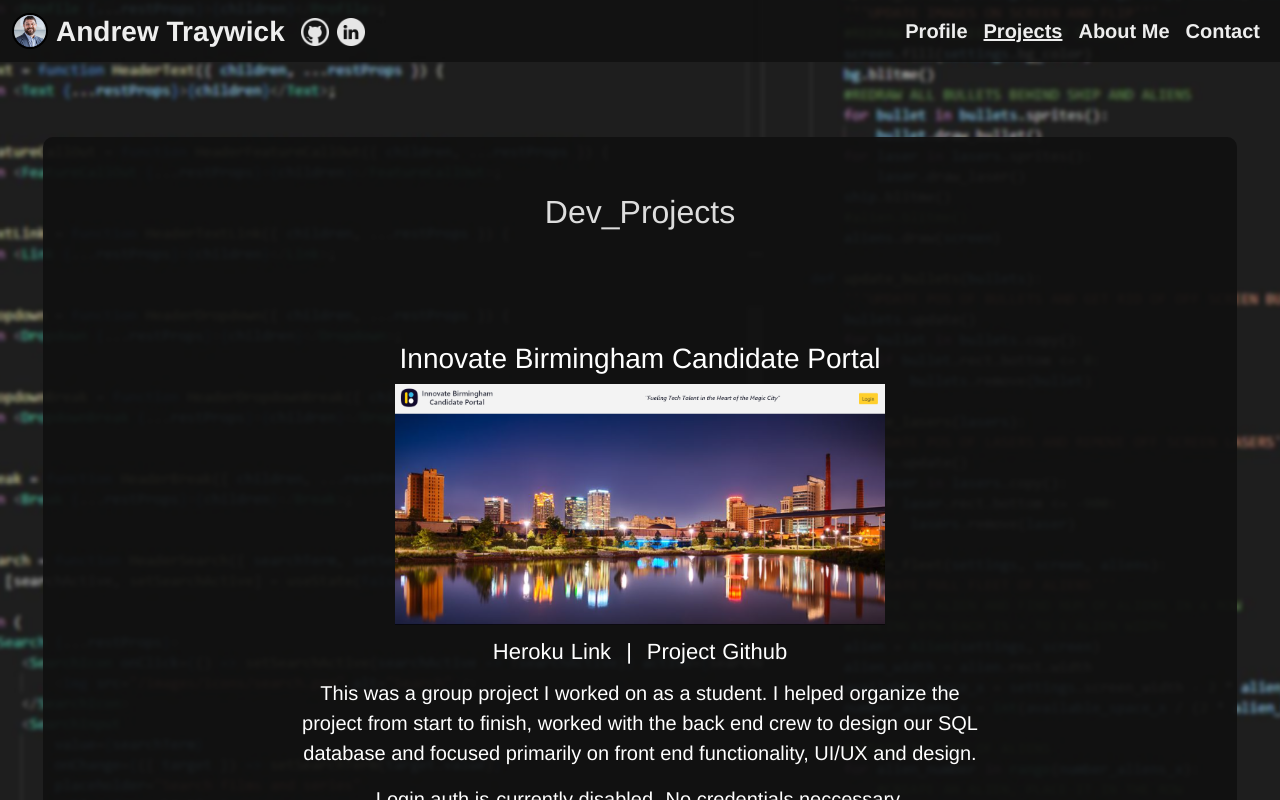
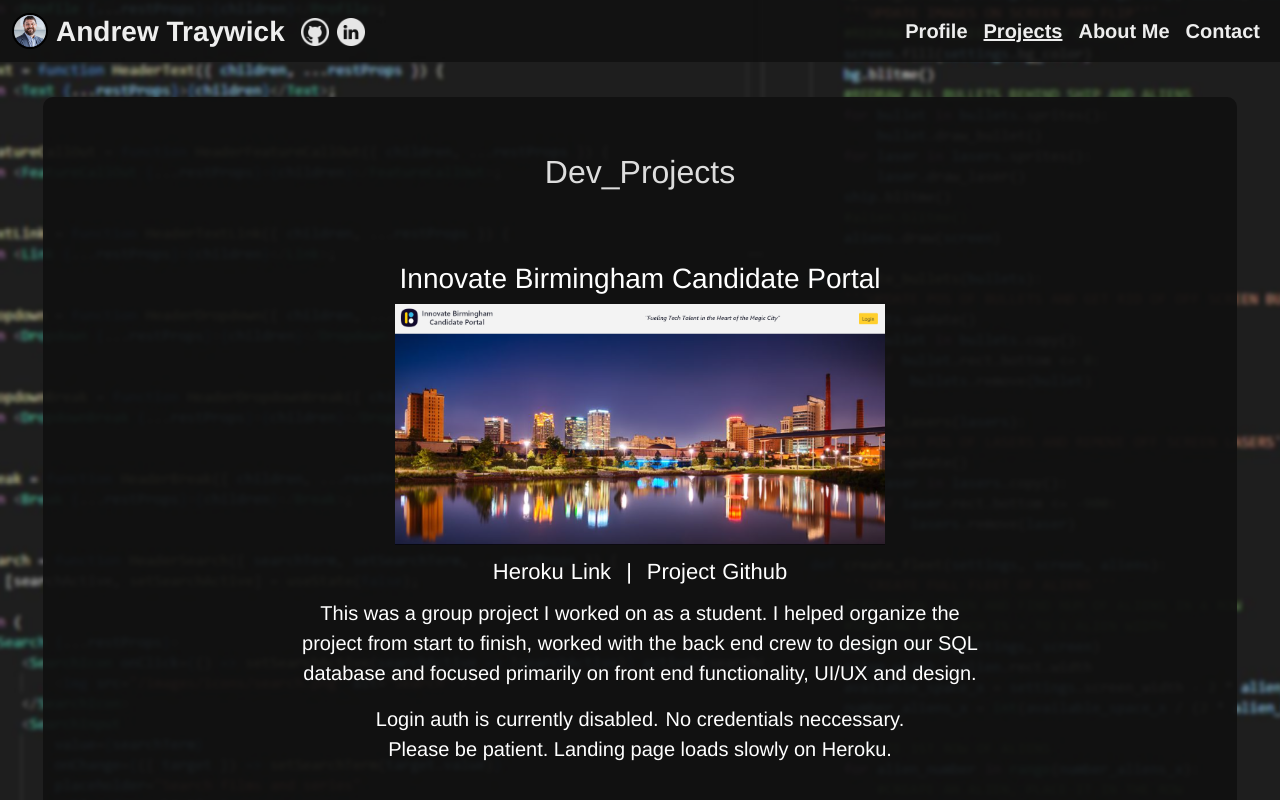
Before and after one commit to jAndrew78/dev-bio, a React (Create React App) app: page /projects in a window 1280 px wide. Shown: the top 800 px of the page. Built offline with nearby package versions, Linux system fonts and the light colour scheme.

Commit message:
adjusted some margins to match about me page

```diff
--- a/src/components/projects/styles.scss
+++ b/src/components/projects/styles.scss
@@ -1,17 +1,21 @@
 .projects-page-bg {
     background-color: #111111ee;
     border-radius: 10px;
-    margin: 75px auto;
+    margin: 35px auto;
     padding: 75px 20px;
     z-index: -90;
     width: 95%;
     justify-content: center;
+
+    @media (min-width: 1400px) {
+        margin: 75px auto;
+    }
 }
 
 .projects-section-heading {
     position: relative;
     user-select: none;
-    margin: 0 auto 75px;
+    margin: 0 auto 35px;
 }
 
 .projects-section-heading-text {
```
